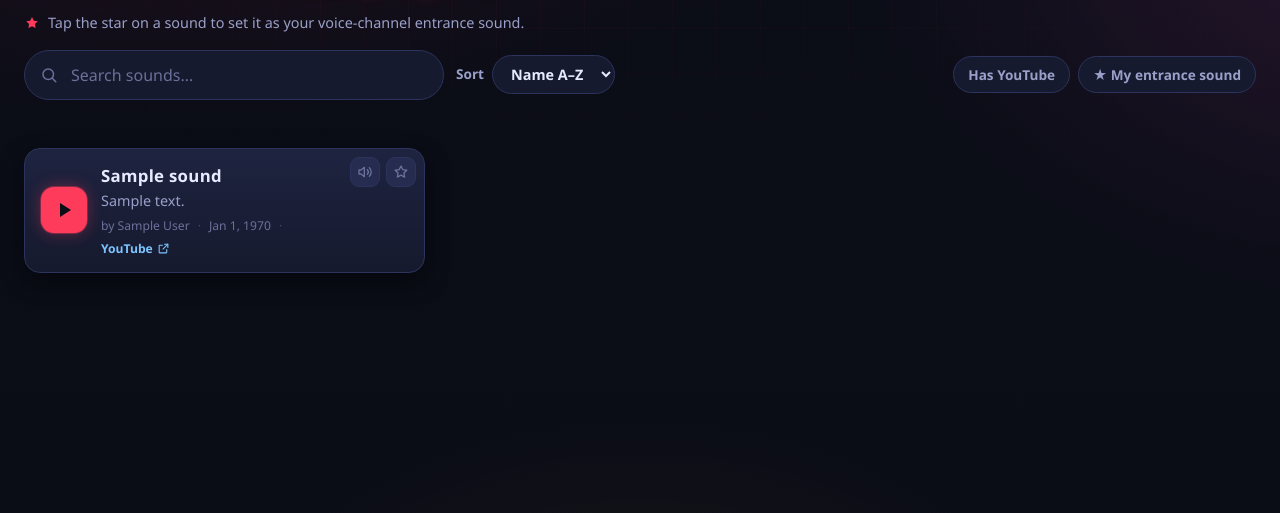
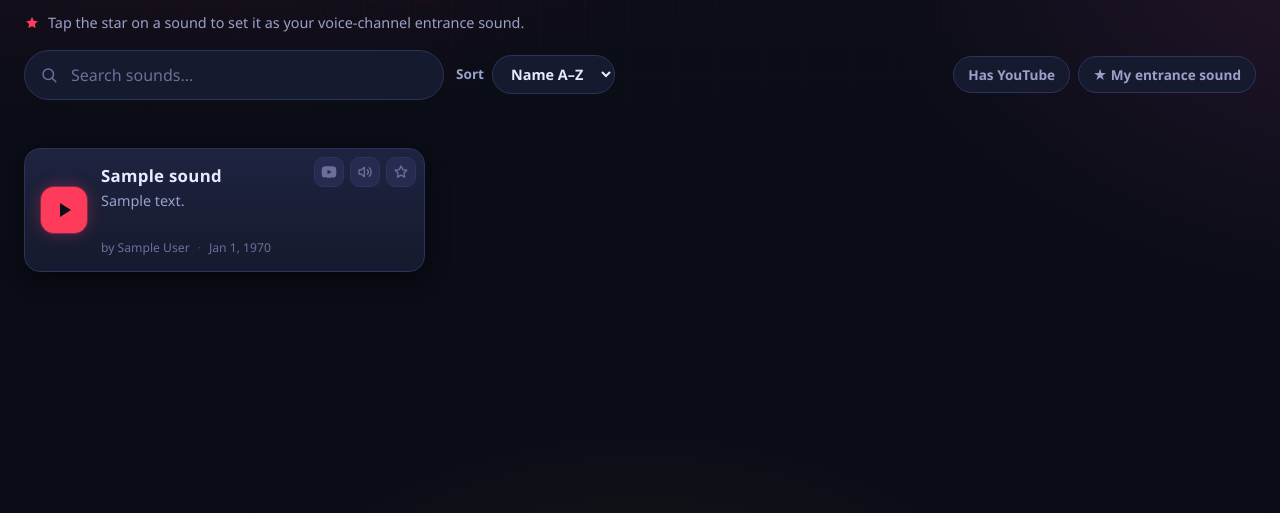
Before and after one commit to gpauloski/3pseatBot, a Python web app: template threepseat/ext/sounds/templates/sounds.html in a window 1280 px wide. Shown: the part 160-673 px from the top of the page. Run offline with Jinja, Linux system fonts and the light colour scheme; the template is opened without the code that fills it: most values are stand-ins (such as "Sample title", 1, 10 or a date in 2020); grey boxes marked "Sample" are stand-in pictures.

Commit message:
Move youtube link to button and force card height consistency (#307)

```diff
--- a/threepseat/ext/sounds/static/css/soundboard.css
+++ b/threepseat/ext/sounds/static/css/soundboard.css
@@ -479,6 +479,7 @@ input:focus-visible {
   display: grid;
   gap: 14px;
   grid-template-columns: repeat(auto-fill, minmax(300px, 1fr));
+  grid-auto-rows: 1fr; /* uniform height across rows, not just within one */
   margin-top: 48px;
 }
 
@@ -503,7 +504,6 @@ input:focus-visible {
 .card-body {
   min-width: 0;
   flex: 1;
-  padding-right: 62px; /* room for the tools cluster in the corner */
 }
 
 /* Small tool buttons (preview + entrance) grouped in the top-right corner. */
@@ -516,7 +516,8 @@ input:focus-visible {
 }
 
 .preview-btn,
-.entrance-btn {
+.entrance-btn,
+.card-tools .watch-link {
   width: 30px;
   height: 30px;
   display: inline-flex;
@@ -532,15 +533,22 @@ input:focus-visible {
 }
 
 .preview-btn svg,
-.entrance-btn svg {
+.entrance-btn svg,
+.card-tools .watch-link svg {
   width: 16px;
   height: 16px;
 }
 
 .preview-btn:hover,
-.entrance-btn:hover {
+.entrance-btn:hover,
+.card-tools .watch-link:hover {
   color: var(--text);
   border-color: rgba(255, 59, 92, 0.45);
+}
+
+.card-tools .watch-link:hover {
+  color: var(--link);
+  text-shadow: none;
 }
 
 /* Preview currently playing in the browser. */
@@ -562,18 +570,26 @@ input:focus-visible {
   fill: currentColor;
 }
 
+/* The title sits alongside the tools cluster, so it alone needs the inset;
+ * the description and meta below it run the full width of the card. */
 .card-title {
   font-size: 1.05rem;
   font-weight: 800;
   letter-spacing: 0.3px;
   margin: 0 0 2px;
-  word-break: break-word;
+  padding-right: 104px; /* room for the tools cluster in the corner */
+  white-space: nowrap;
+  overflow: hidden;
+  text-overflow: ellipsis;
 }
 
+/* Always two lines tall, so a one-line description doesn't shrink the card. */
 .card-desc {
   color: var(--text-dim);
   font-size: 0.9rem;
   margin: 0 0 6px;
+  height: 3em;
+  line-height: 1.5;
   display: -webkit-box;
   -webkit-line-clamp: 2;
   -webkit-box-orient: vertical;
@@ -583,10 +599,12 @@ input:focus-visible {
 .card-meta {
   display: flex;
   align-items: center;
-  flex-wrap: wrap;
-  gap: 4px 8px;
+  gap: 8px;
   font-size: 0.76rem;
   color: var(--text-faint);
+  white-space: nowrap;
+  overflow: hidden;
+  text-overflow: ellipsis;
 }
 
 .card-meta .sep {
--- a/threepseat/ext/sounds/templates/sounds.html
+++ b/threepseat/ext/sounds/templates/sounds.html
@@ -71,22 +71,18 @@
           <span>by {{ sound.author }}</span>
           <span class="sep">·</span>
           <time class="js-date" data-ts="{{ sound.created_ts }}">{{ sound.created }}</time>
-          {% if sound.youtube_link %}
-          <span class="sep">·</span>
-          <a class="watch-link" href="{{ sound.youtube_link }}" target="_blank"
-             rel="noopener">
-            YouTube
-            <svg viewBox="0 0 24 24" fill="none" stroke="currentColor"
-                 stroke-width="2" stroke-linecap="round" stroke-linejoin="round">
-              <path d="M14 4h6v6"></path>
-              <path d="M20 4l-9 9"></path>
-              <path d="M18 14v5a1 1 0 0 1-1 1H5a1 1 0 0 1-1-1V7a1 1 0 0 1 1-1h5"></path>
-            </svg>
-          </a>
-          {% endif %}
         </div>
       </div>
       <div class="card-tools">
+        {% if sound.youtube_link %}
+        <a class="watch-link" href="{{ sound.youtube_link }}" target="_blank"
+           rel="noopener" aria-label="Watch {{ sound.name }} on YouTube"
+           title="Watch on YouTube">
+          <svg viewBox="0 0 24 24" fill="currentColor" aria-hidden="true">
+            <path d="M23 12s0-3.9-.5-5.8a3 3 0 0 0-2.1-2.1C18.5 3.5 12 3.5 12 3.5s-6.5 0-8.4.6a3 3 0 0 0-2.1 2.1C1 8.1 1 12 1 12s0 3.9.5 5.8a3 3 0 0 0 2.1 2.1c1.9.6 8.4.6 8.4.6s6.5 0 8.4-.6a3 3 0 0 0 2.1-2.1c.5-1.9.5-5.8.5-5.8zM9.8 15.5v-7l6.2 3.5z"></path>
+          </svg>
+        </a>
+        {% endif %}
         <button class="preview-btn" type="button"
                 data-url="{{ url_for('sounds.sound_file', guild_id=guild_id, sound_name=sound.name) }}"
                 data-name="{{ sound.name }}"
```
